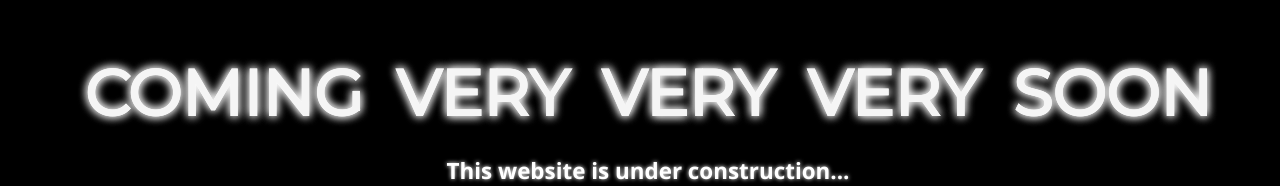
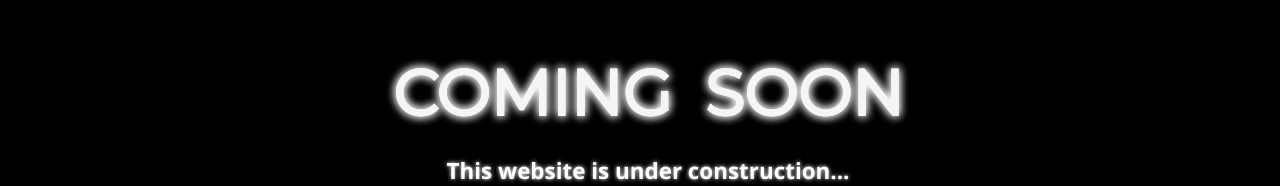
Before and after one commit to smckenz6/git-practice, a plain HTML site: page index.html in a window 1280 px wide. Shown: the part 117-303 px from the top of the page. Drawn offline with nearby package versions, Linux system fonts and the light colour scheme.

Commit message:
changing h1 tag to original in master

```diff
--- a/index.html
+++ b/index.html
@@ -13,7 +13,7 @@
             <div class="wrapper">
               <div class="content">
                 <div class="item">
-                  <h1>COMING VERY VERY VERY SOON</h1>
+                  <h1>COMING SOON</h1>
                   <p>This website is under construction...</p>
                   <img src="https://thumbs.gfycat.com/GreenPositiveKagu-size_restricted.gif" alt="sonic">
                 </div>
```
